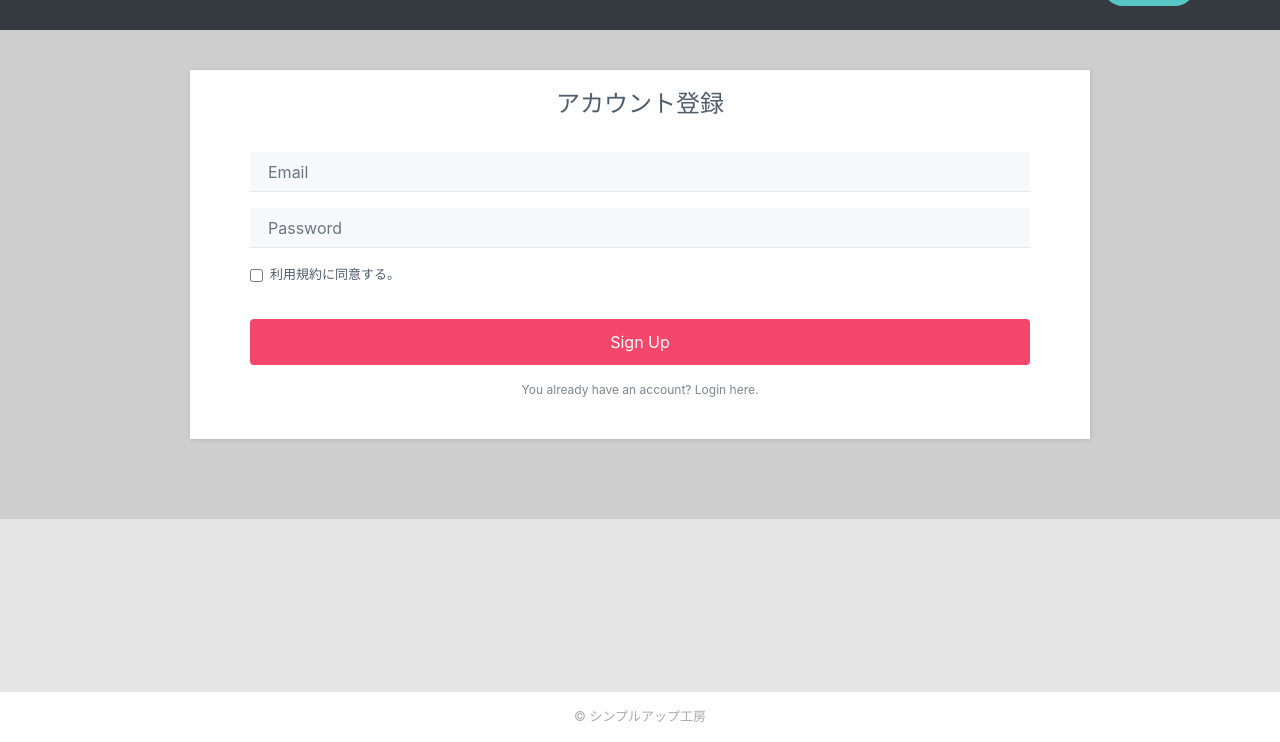
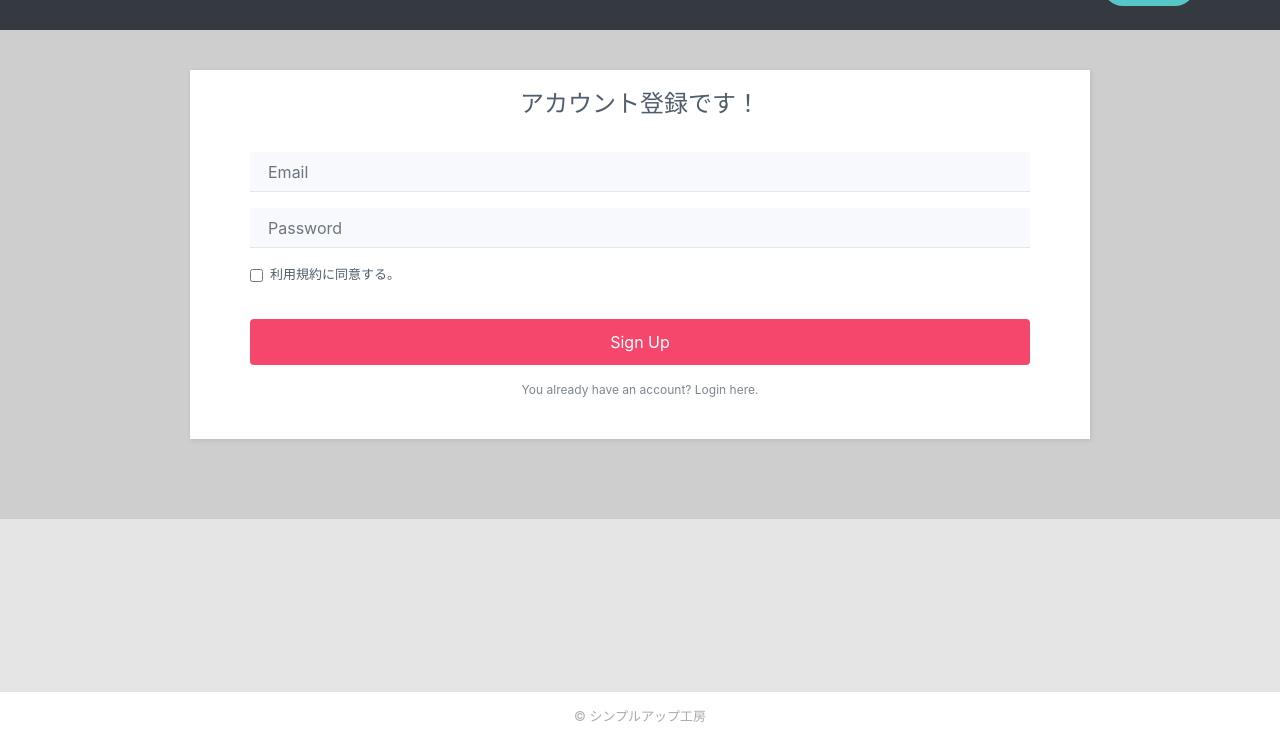
Before and after one commit to toshio-shiratori/test, a plain HTML site: page index.html in a window 1280 px wide. Shown: the part 58-800 px from the top of the page. Drawn offline with Linux system fonts and the light colour scheme.

Commit message:
Update index.html

```diff
--- a/index.html
+++ b/index.html
@@ -29,7 +29,7 @@
     <div class="register-photo" style="padding-top:40px;background-color:rgba(0,0,0,0.1);">
         <div class="form-container">
             <form method="post" style="padding-top:1em;">
-                <h2 class="text-center">アカウント登録</h2>
+                <h2 class="text-center">アカウント登録です！</h2>
                 <div class="form-group"><input class="form-control" type="email" name="email" placeholder="Email"></div>
                 <div class="form-group"><input class="form-control" type="password" name="password" placeholder="Password"></div>
                 <div class="form-group">
```
